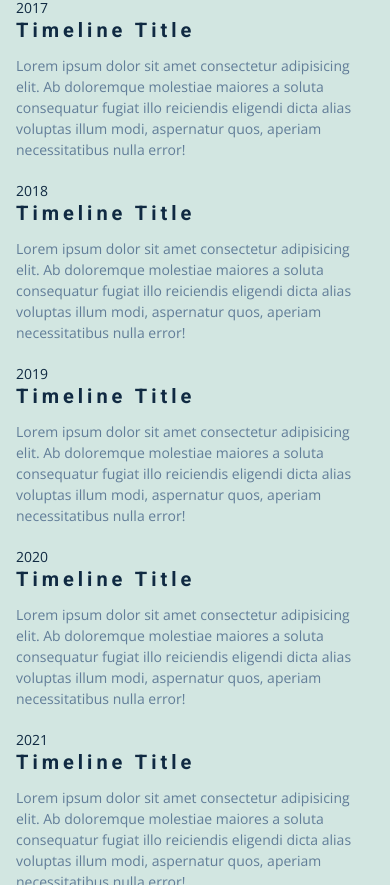
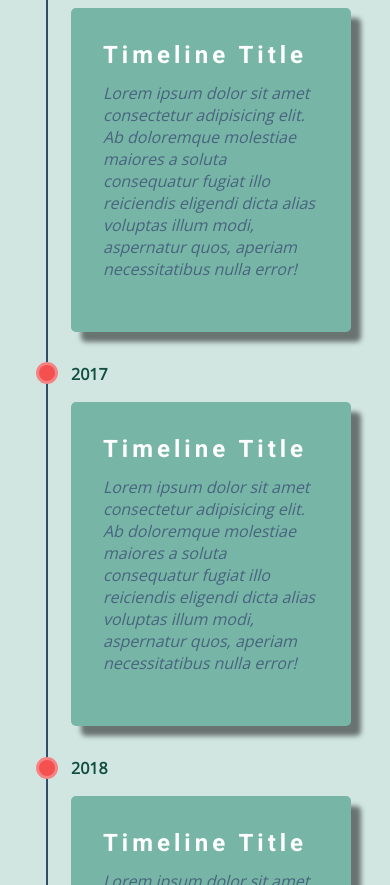
Before and after one commit to Ciriero/Personal_web, a React (Create React App) app: page / in a window 390 px wide. Shown: the part 2619-3504 px from the top of the page. Built offline with nearby package versions, Linux system fonts and the light colour scheme.

Commit message:
responsive timeline.js

```diff
--- a/public/index.html
+++ b/public/index.html
@@ -24,7 +24,7 @@
       work correctly both with client-side routing and a non-root public URL.
       Learn how to configure a non-root public URL by running `npm run build`.
     -->
-    <title>Christian</title>
+    <title>Christian | dev</title>
   </head>
   <body>
     <noscript>You need to enable JavaScript to run this app.</noscript>
--- a/src/components/Timeline.js
+++ b/src/components/Timeline.js
@@ -1,5 +1,5 @@
 import React from "react";
-import { WrapperTimeline } from "../styles/Timeline.styles";
+import { WrapperTimeline, TimelineCenter, ItemCenter, TimelineContent } from "../styles/Timeline.styles";
 
 const Timeline = () => {
   return (
@@ -8,11 +8,11 @@ const Timeline = () => {
         <h2>Timeline</h2>
         <div className="underline udl"></div>
       </div>
-      <div className="timelines-items">
-        <div className="timelines-item">
+      <TimelineCenter>
+        <ItemCenter className="timelines-item">
           <div className="timeline-dot"></div>
           <div className="timeline-date">2015</div>
-          <div className="timeline-content">
+          <TimelineContent className="timeline-content">
             <h3>Timeline Title</h3>
             <p>
               Lorem ipsum dolor sit amet consectetur adipisicing elit. Ab
@@ -20,12 +20,12 @@ const Timeline = () => {
               reiciendis eligendi dicta alias voluptas illum modi, aspernatur
               quos, aperiam necessitatibus nulla error!
             </p>
-          </div>
-        </div>
-        <div className="timelines-item">
+          </TimelineContent>
+        </ItemCenter>
+        <ItemCenter className="timelines-item">
           <div className="timeline-dot"></div>
           <div className="timeline-date">2016</div>
-          <div className="timeline-content">
+          <TimelineContent className="timeline-content">
             <h3>Timeline Title</h3>
             <p>
               Lorem ipsum dolor sit amet consectetur adipisicing elit. Ab
@@ -33,12 +33,12 @@ const Timeline = () => {
               reiciendis eligendi dicta alias voluptas illum modi, aspernatur
               quos, aperiam necessitatibus nulla error!
             </p>
-          </div>
-        </div>
-        <div className="timelines-item">
+          </TimelineContent>
+        </ItemCenter>
+        <ItemCenter className="timelines-item">
           <div className="timeline-dot"></div>
           <div className="timeline-date">2017</div>
-          <div className="timeline-content">
+          <TimelineContent className="timeline-content">
             <h3>Timeline Title</h3>
             <p>
               Lorem ipsum dolor sit amet consectetur adipisicing elit. Ab
@@ -46,12 +46,12 @@ const Timeline = () => {
               reiciendis eligendi dicta alias voluptas illum modi, aspernatur
               quos, aperiam necessitatibus nulla error!
             </p>
-          </div>
-        </div>
-        <div className="timelines-item">
+          </TimelineContent>
+        </ItemCenter>
+        <ItemCenter className="timelines-item">
           <div className="timeline-dot"></div>
           <div className="timeline-date">2018</div>
-          <div className="timeline-content">
+          <TimelineContent className="timeline-content">
             <h3>Timeline Title</h3>
             <p>
               Lorem ipsum dolor sit amet consectetur adipisicing elit. Ab
@@ -59,12 +59,12 @@ const Timeline = () => {
               reiciendis eligendi dicta alias voluptas illum modi, aspernatur
               quos, aperiam necessitatibus nulla error!
             </p>
-          </div>
-        </div>
-        <div className="timelines-item">
+          </TimelineContent>
+        </ItemCenter>
+        <ItemCenter className="timelines-item">
           <div className="timeline-dot"></div>
           <div className="timeline-date">2019</div>
-          <div className="timeline-content">
+          <TimelineContent className="timeline-content">
             <h3>Timeline Title</h3>
             <p>
               Lorem ipsum dolor sit amet consectetur adipisicing elit. Ab
@@ -72,12 +72,12 @@ const Timeline = () => {
               reiciendis eligendi dicta alias voluptas illum modi, aspernatur
               quos, aperiam necessitatibus nulla error!
             </p>
-          </div>
-        </div>
-        <div className="timelines-item">
+          </TimelineContent>
+        </ItemCenter>
+        <ItemCenter className="timelines-item">
           <div className="timeline-dot"></div>
           <div className="timeline-date">2020</div>
-          <div className="timeline-content">
+          <TimelineContent className="timeline-content">
             <h3>Timeline Title</h3>
             <p>
               Lorem ipsum dolor sit amet consectetur adipisicing elit. Ab
@@ -85,12 +85,12 @@ const Timeline = () => {
               reiciendis eligendi dicta alias voluptas illum modi, aspernatur
               quos, aperiam necessitatibus nulla error!
             </p>
-          </div>
-        </div>
-        <div className="timelines-item">
+          </TimelineContent>
+        </ItemCenter>
+        <ItemCenter className="timelines-item">
           <div className="timeline-dot"></div>
           <div className="timeline-date">2021</div>
-          <div className="timeline-content">
+          <TimelineContent className="timeline-content">
             <h3>Timeline Title</h3>
             <p>
               Lorem ipsum dolor sit amet consectetur adipisicing elit. Ab
@@ -98,9 +98,9 @@ const Timeline = () => {
               reiciendis eligendi dicta alias voluptas illum modi, aspernatur
               quos, aperiam necessitatibus nulla error!
             </p>
-          </div>
-        </div>
-      </div>
+          </TimelineContent>
+        </ItemCenter>
+      </TimelineCenter>
     </WrapperTimeline>
   );
 };
--- a/src/styles/Timeline.styles.js
+++ b/src/styles/Timeline.styles.js
@@ -2,7 +2,7 @@ import styled from "styled-components";
 
 export const WrapperTimeline = styled.section`
   background-color: var(--clr-primary-9);
-  padding: 6rem 1rem;
+  padding: 3rem 0rem;
   .timeline-title {
     text-align: center;
     margin-bottom: 5rem;
@@ -11,3 +11,71 @@ export const WrapperTimeline = styled.section`
     }
   }
 `;
+
+export const TimelineCenter = styled.div`
+  max-width: 1170px;
+  width: 80vw;
+  margin: 0 auto;
+  display: flex;
+  flex-wrap: wrap;
+  position: relative;
+  ::before {
+    content: "";
+    position: absolute;
+    width: 2px;
+    height: 100%;
+    background-color: var(--clr-grey-3);
+    left: 7px;
+  }
+`;
+
+export const ItemCenter = styled.div`
+  position: relative;
+  margin-bottom: 2.5rem;
+  width: 100%;
+  :last-child {
+    margin-bottom: 0;
+  }
+  :nth-child(odd) {
+    padding-right: 0;
+    text-align: left;
+  }
+  :nth-child(even) {
+  }
+  .timeline-dot {
+    height: 1rem;
+    width: 1rem;
+    background-color: #f55050;
+    box-shadow: 0 0 0 3px #f48484;
+    position: absolute;
+    border-radius: 50%;
+    top: -0.4rem;
+    left: 0;
+  }
+  .timeline-date {
+    font-size: 1rem;
+    font-weight: bold;
+    color: var(--clr-primary-3);
+    margin: -0.6rem 2rem 1rem;
+  }
+`;
+
+export const TimelineContent = styled.div`
+  background-color: var(--clr-primary-7);
+  padding: 2rem;
+  border-radius: 5px;
+  margin-left: 2rem;
+  box-shadow: 10px 10px 5px 0px rgba(0, 0, 0, 0.5);
+  h3 {
+    font-size: 1.5rem;
+    color: var(--clr-white);
+    text-transform: capitalize;
+  }
+  p {
+    font-size: 1rem;
+    font-weight: 300;
+    line-height: 22px;
+    color: var(--clr-grey-4);
+    font-style: italic;
+  }
+`;
```
